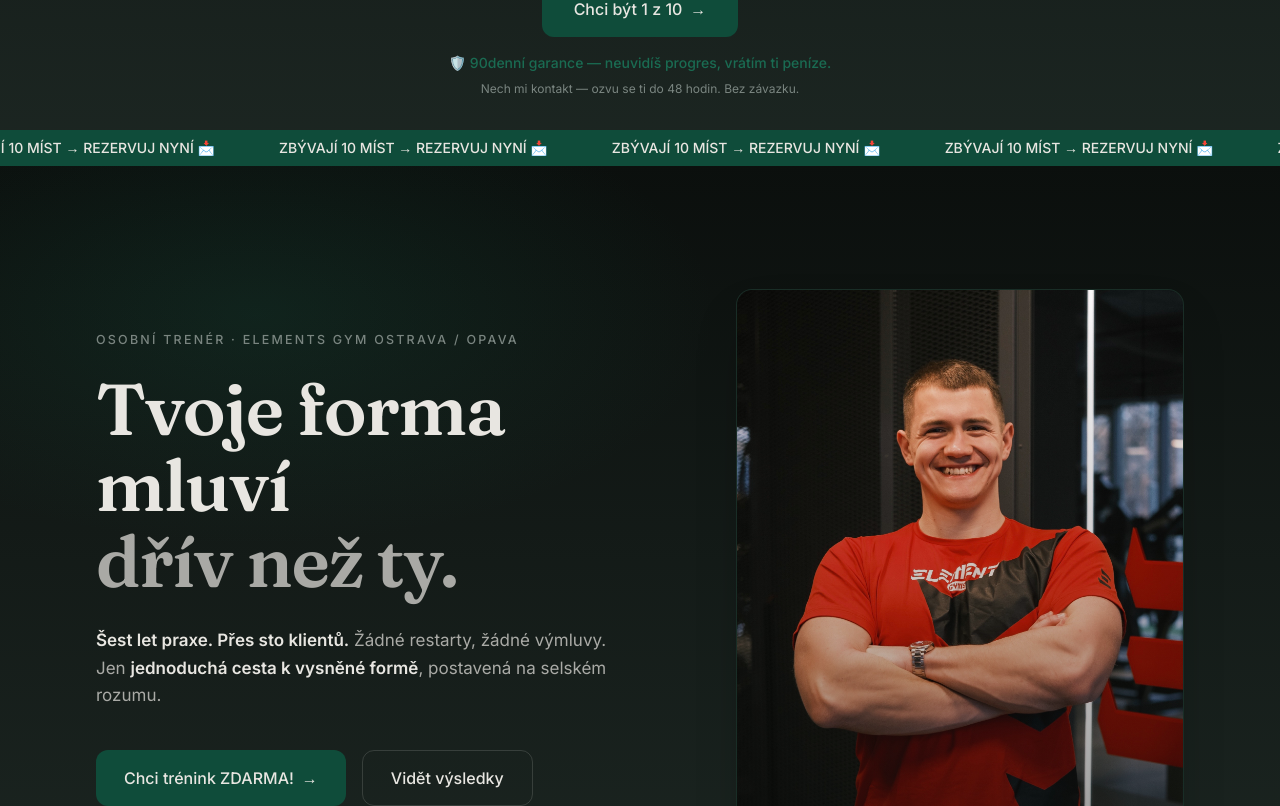
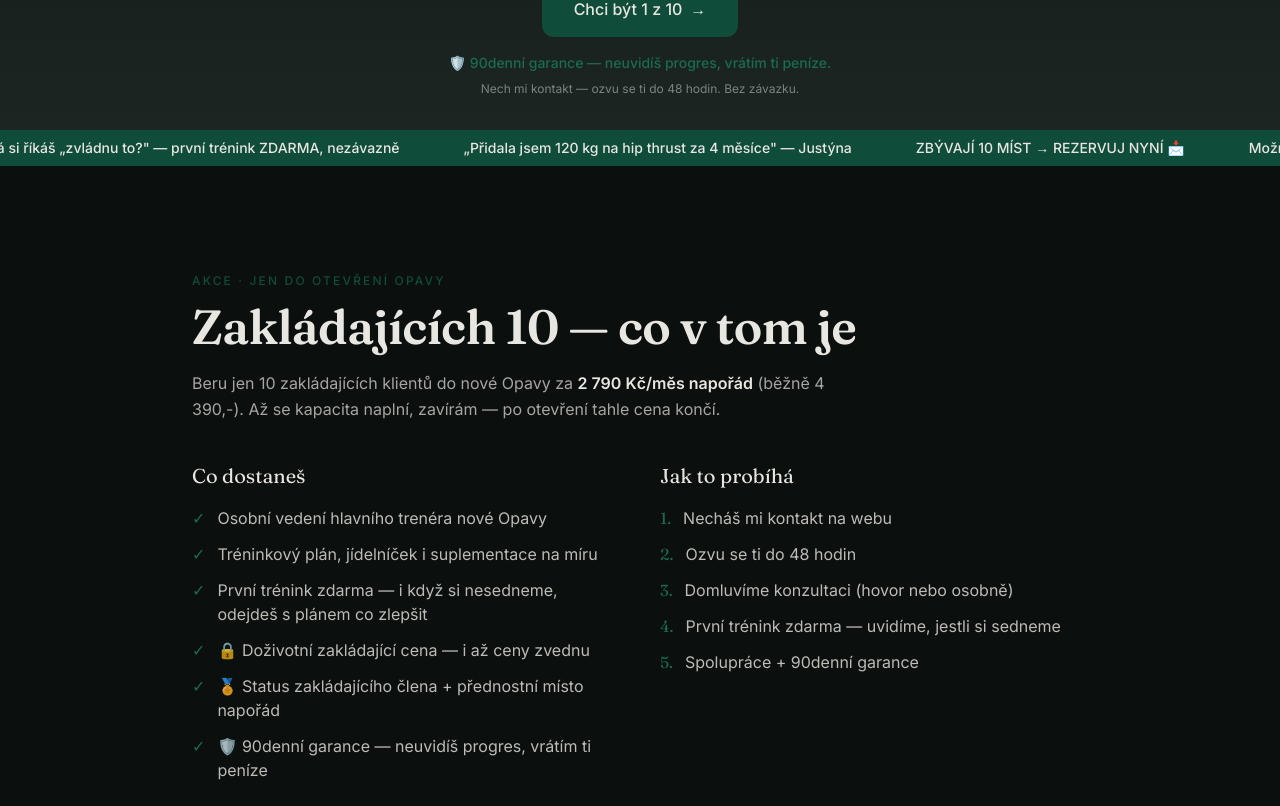
Before and after one commit to pustelnikcoach/pustelnikcoach, a Next.js app: page / in a window 1280 px wide. Shown: the part 634-1440 px from the top of the page. Built offline with nearby package versions, Linux system fonts and the light colour scheme.

Commit message:
Starting 10 sekce + nav tab (funnel/cena/co je v tom), Pillars nad LeadForm, lista rotuje 3 zpravy (scarcity+namitka+testimonial)

```diff
--- a/app/page.tsx
+++ b/app/page.tsx
@@ -14,6 +14,7 @@ import { ProofBar } from "@/components/sections/ProofBar";
 import { Process } from "@/components/sections/Process";
 import { Results } from "@/components/sections/Results";
 import { ResultsCurve } from "@/components/sections/ResultsCurve";
+import { Starting10 } from "@/components/sections/Starting10";
 import { StickyBar } from "@/components/sections/StickyBar";
 import { Testimonials } from "@/components/sections/Testimonials";
 import { FoundingCounter } from "@/components/sections/FoundingCounter";
@@ -27,6 +28,7 @@ export default function HomePage() {
       <Nav />
       <main>
         <FoundingCounter />
+        <Starting10 />
         <Hero />
         <ProofBar />
         <Calculator />
@@ -34,12 +36,12 @@ export default function HomePage() {
         <ResultsCurve />
         <Testimonials />
         <About />
-        <Pillars />
         <Excuses />
         <Guarantee />
         <Packages />
         <CustomCollab />
         <Process />
+        <Pillars />
         <LeadFormSection />
         <FAQ />
       </main>
--- /dev/null
+++ b/components/sections/Starting10.tsx
@@ -0,0 +1,68 @@
+const included = [
+  "Osobní vedení hlavního trenéra nové Opavy",
+  "Tréninkový plán, jídelníček i suplementace na míru",
+  "První trénink zdarma — i když si nesedneme, odejdeš s plánem co zlepšit",
+  "🔒 Doživotní zakládající cena — i až ceny zvednu",
+  "🏅 Status zakládajícího člena + přednostní místo napořád",
+  "🛡️ 90denní garance — neuvidíš progres, vrátím ti peníze",
+];
+
+const steps = [
+  "Necháš mi kontakt na webu",
+  "Ozvu se ti do 48 hodin",
+  "Domluvíme konzultaci (hovor nebo osobně)",
+  "První trénink zdarma — uvidíme, jestli si sedneme",
+  "Spolupráce + 90denní garance",
+];
+
+export function Starting10() {
+  return (
+    <section id="starting-10" className="bg-ink px-5 sm:px-8 py-20 sm:py-28">
+      <div className="mx-auto max-w-4xl">
+        <p className="mb-3 text-xs font-medium uppercase tracking-[0.18em] text-emerald">
+          Akce · jen do otevření Opavy
+        </p>
+        <h2 className="font-display font-semibold text-display-lg text-bone">
+          Zakládajících 10 — co v tom je
+        </h2>
+        <p className="mt-4 max-w-2xl leading-relaxed text-bone/70">
+          Beru jen 10 zakládajících klientů do nové Opavy za{" "}
+          <b className="text-bone">2 790 Kč/měs napořád</b> (běžně 4 390,-). Až se kapacita
+          naplní, zavírám — po otevření tahle cena končí.
+        </p>
+
+        <div className="mt-10 grid gap-10 sm:grid-cols-2">
+          <div>
+            <h3 className="mb-4 font-display text-xl text-bone">Co dostaneš</h3>
+            <ul className="space-y-3">
+              {included.map((i) => (
+                <li key={i} className="flex gap-3 text-bone/80">
+                  <span className="text-emerald-light">✓</span>
+                  {i}
+                </li>
+              ))}
+            </ul>
+          </div>
+          <div>
+            <h3 className="mb-4 font-display text-xl text-bone">Jak to probíhá</h3>
+            <ol className="space-y-3">
+              {steps.map((s, i) => (
+                <li key={s} className="flex gap-3 text-bone/80">
+                  <span className="font-display text-emerald-light">{i + 1}.</span>
+                  {s}
+                </li>
+              ))}
+            </ol>
+          </div>
+        </div>
+
+        <a
+          href="#kontakt"
+          className="mt-10 inline-flex h-14 items-center gap-2 rounded-xl bg-emerald px-8 font-medium text-bone transition hover:bg-emerald-light"
+        >
+          Chci být 1 z 10 →
+        </a>
+      </div>
+    </section>
+  );
+}
--- a/components/sections/StickyBar.tsx
+++ b/components/sections/StickyBar.tsx
@@ -2,12 +2,16 @@ import { slotsTaken, TOTAL } from "./FoundingCounter";
 
 export function StickyBar() {
   const left = TOTAL - slotsTaken();
-  const slot = left === 1 ? "místo" : left < 5 ? "místa" : "míst";
-  const text = `ZBÝVAJÍ ${left} ${slot.toUpperCase()} → REZERVUJ NYNÍ 📩`;
+  const slot = left === 1 ? "MÍSTO" : left < 5 ? "MÍSTA" : "MÍST";
+  const messages = [
+    `ZBÝVAJÍ ${left} ${slot} → REZERVUJ NYNÍ 📩`,
+    `Možná si říkáš „zvládnu to?" — první trénink ZDARMA, nezávazně`,
+    `„Přidala jsem 120 kg na hip thrust za 4 měsíce" — Justýna`,
+  ];
   const group = (
     <div className="flex shrink-0">
-      {[0, 1, 2, 3].map((i) => (
-        <span key={i} className="mx-8">{text}</span>
+      {messages.map((m) => (
+        <span key={m} className="mx-8">{m}</span>
       ))}
     </div>
   );
--- a/lib/content.ts
+++ b/lib/content.ts
@@ -17,6 +17,7 @@
 export const nav = {
   brand: "PUSTELNIK", // ÚPRAVA: značka/logo text vlevo nahoře (tečka se přidá automaticky v zelené)
   links: [
+    { label: "Starting 10", href: "#starting-10" },
     { label: "O mně", href: "#o-mne" },
     { label: "Výsledky", href: "#vysledky" },
     { label: "Recenze", href: "#recenze" },
```
